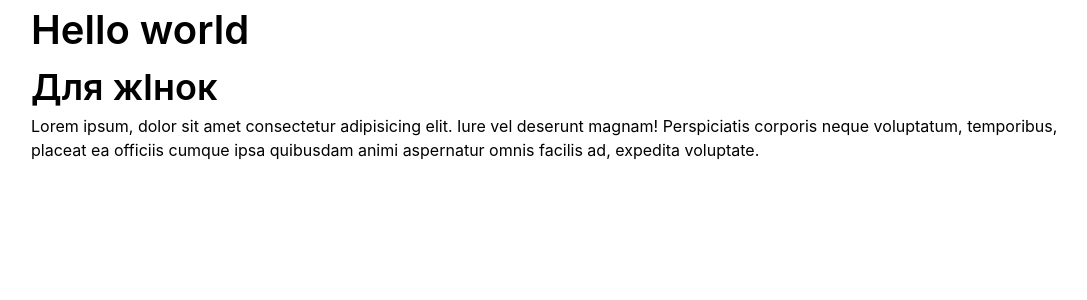
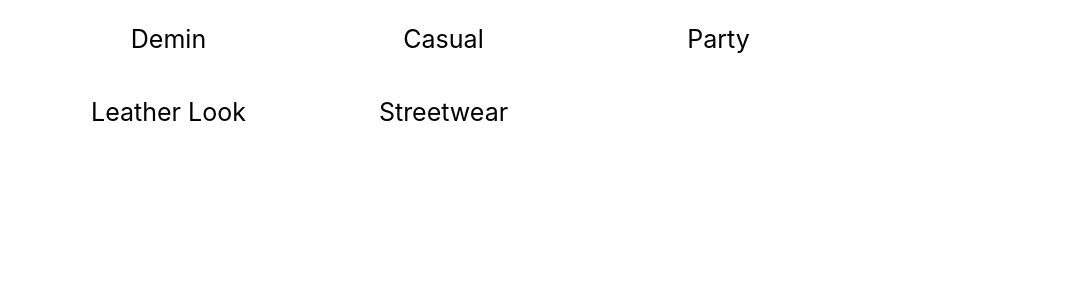
Before and after one commit to SoftLion-Co/prototype-akoko, a Next.js app: page /en in a window 1280 px wide. Shown: the top 300 px of the page, without its empty margins (69-1156 px from the left). Built offline with nearby package versions, Linux system fonts and the light colour scheme.

Commit message:
feature: add filter button and style to it

```diff
--- a/app/[locale]/page.tsx
+++ b/app/[locale]/page.tsx
@@ -1,15 +1,45 @@
+"use client"
+import FilterButtonComponent from "@/components/FilterButtonComponent";
+import { useState } from "react";
+import { useTranslations } from "next-intl";
+
+type Style = {
+  name: string;
+  isActive: boolean;
+};
+
+const initialStyles: Style[] = [
+  { name: 'Demin', isActive: false },
+  { name: 'Casual', isActive: false },
+  { name: 'Party', isActive: false },
+  { name: 'Leatherlook', isActive: false },
+  { name: 'Streetwear', isActive: false },
+];
 export default function Home() {
+const t = useTranslations("home")
+
+  const [styles, setStyles] = useState(initialStyles);
+
+  const handleButtonClick = (index: number) => {
+    setStyles(prevStyles => {
+      const updatedStyles = prevStyles.map((style, i) => ({
+        ...style,
+        isActive: i === index,
+      }));
+      return updatedStyles;
+    });
+  };
   return (
-    <section className="w-full ">
+    <section className="w-full">
       <div className="container">
-        <h1 className="font-w-300">Hello world</h1>
-        <h2>Для жІнок</h2>
-        <p>
-          Lorem ipsum, dolor sit amet consectetur adipisicing elit. Iure vel
-          deserunt magnam! Perspiciatis corporis neque voluptatum, temporibus,
-          placeat ea officiis cumque ipsa quibusdam animi aspernatur omnis
-          facilis ad, expedita voluptate.
-        </p>
+        {styles.map((item, index) => (
+          <FilterButtonComponent
+            key={index}
+            text={t(`filterButton.${item.name.toLowerCase()}`)}
+            isActive={item.isActive}
+            onClick={() => handleButtonClick(index)}
+          />
+        ))}
       </div>
     </section>
   );
--- /dev/null
+++ b/components/FilterButtonComponent.tsx
@@ -0,0 +1,29 @@
+"use client";
+import React from "react";
+
+interface MainButtonProps {
+  text: string;
+  isActive?: boolean;
+  onClick?: () => void;
+}
+
+const FilterButtonComponent: React.FC<MainButtonProps> = ({
+  text,
+  isActive,
+  onClick,
+}) => {
+
+
+  return (
+    <button
+      className={`w-[128px] h-[34px] rounded-full p-[11px] font-normal text-center text-[11px] leading-14 tablet:w-[207px] tablet:h-[55px] tablet:text-[18px] laptop:w-[275px] laptop:h-[73px] laptop:text-25  laptop:p-[23px] laptop:leading-8 ${
+        isActive ? "bg-gray text-primary" : ""
+      }`}
+      onClick={onClick}
+    >
+      {text}
+    </button>
+  );
+};
+
+export default FilterButtonComponent;
--- a/messages/en.json
+++ b/messages/en.json
@@ -1,5 +1,11 @@
 {
   "home": {
-    "lox": "lox"
+      "filterButton": {
+        "demin": "Demin",
+        "casual": "Casual",
+        "party": "Party",
+        "leatherlook": "Leather Look",
+        "streetwear": "Streetwear"
+      }
+    }
   }
-}
--- a/messages/ua.json
+++ b/messages/ua.json
@@ -1,5 +1,11 @@
 {
   "home": {
-    "lox": "лох"
+    "filterButton": {
+      "demin": "Назва Стилю 1",
+      "casual": "Назва Стилю 2",
+      "party": "Назва Стилю 3",
+      "leatherlook": "Назва Стилю 4",
+      "streetwear": "Назва Стилю 5"
+    }
   }
 }
--- a/tailwind.config.ts
+++ b/tailwind.config.ts
@@ -19,6 +19,7 @@ const config: Config = {
       "red-dark": "#af0000",
       yellow: "#d89e08",
       blue: "#5b749a",
+      gray: "#707070",
     },
     screens: {
       mobile: { max: "767.98px" },
```
